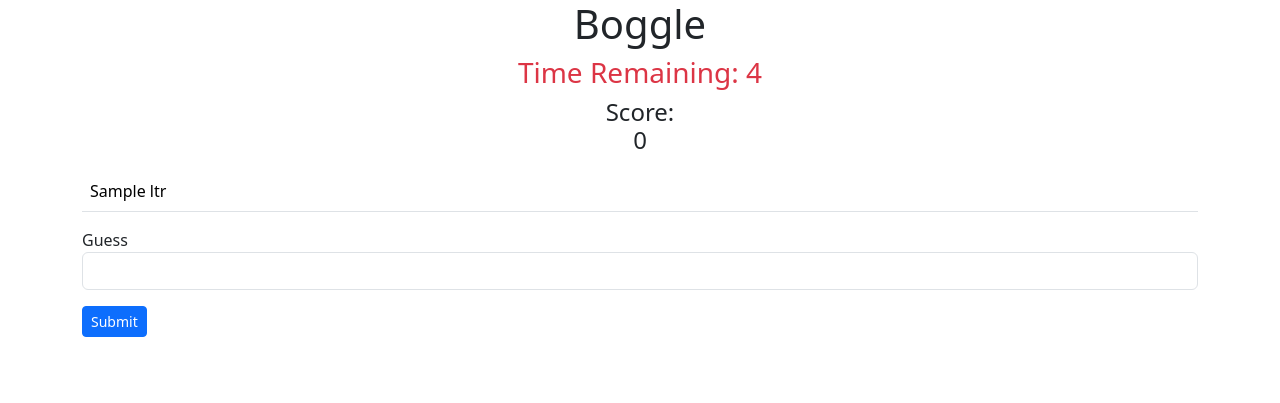
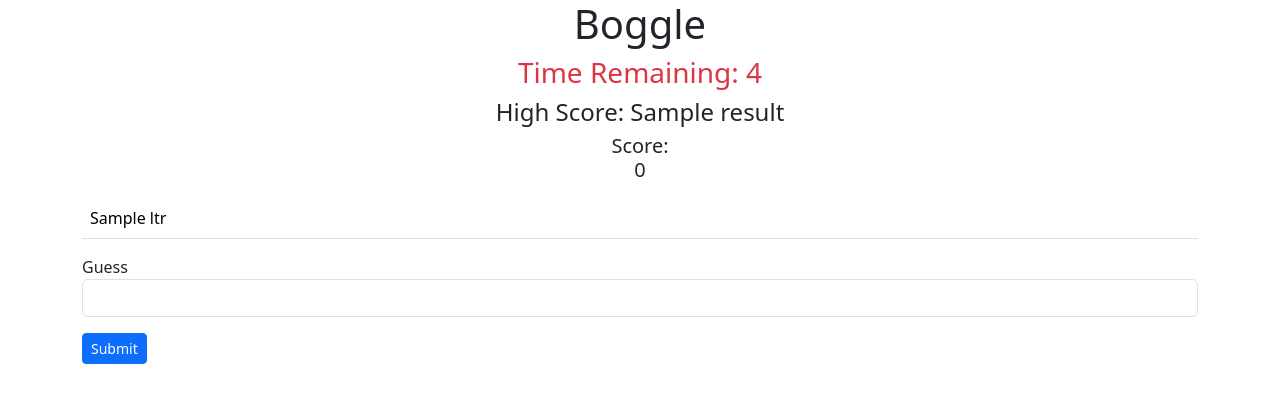
Before and after one commit to paytontaylor/flask-boggle_new, a Flask app: template templates/boggle.html in a window 1280 px wide. Shown: the top 403 px of the page. Run offline with Flask 2, Linux system fonts and the light colour scheme; the template is opened without the code that fills it: most values are stand-ins (such as "Sample title", 1, 10 or a date in 2020).

Commit message:
boggle_v2

```diff
--- a/app.py
+++ b/app.py
@@ -18,14 +18,17 @@ def show_board():
 
 @app.route('/check-word', methods=['POST'])
 def check_word():
+    """ Checks if word is Valid or just Not on Board """
     board = session['board']
     word = request.get_json()['guess']
     result = boggle_game.check_valid_word(board, word)
     return jsonify(result=result)
 
 
-@app.route('/get-stats')
+@app.route('/get-stats', methods=['POST'])
 def get_stats():
-    final_score = request.json
-
-    return jsonify(score=final_score)
+    """ Checks for new high score and tracks times played """
+    score = request.json['score']
+    session['high-score'] = score
+    high_score = session['high-score']
+    return jsonify(high_score=high_score)
--- a/static/boggle.js
+++ b/static/boggle.js
@@ -1,49 +1,52 @@
-const $form = $('#form')
-const $showTimer = $('#showTimer')
-let $score = parseInt($('#score').text())
-let seconds = 10
+const $form = $('#form');
+const $showTimer = $('#showTimer');
+let $score = parseInt($('#score').text());
+let seconds = 10;
+let highScore;
 
-function timer() {
-    setInterval(() => {
+const timer = () => {
+    let handle = setInterval(() => {
         if (seconds > 0) {
-            seconds--
-            $showTimer.text(`Time Remaining: ${seconds}`)
+            seconds--;
+            $showTimer.text(`Time Remaining: ${seconds}`);
         }
         else {
-            clearInterval()
-            $form.remove()
+            clearInterval(handle);
+            $form.remove();
+            finalScore = $score;
+            sendStats(finalScore);
         }
     }, 1000)
 }
 
 $form.submit(async function(e){
-    e.preventDefault()
-    const $guess = $('#guess').val()
+    e.preventDefault();
+    const $guess = $('#guess').val();
 
-    let res = await axios.post('/check-word', {'guess': $guess})
-    const result = res.data.result
-    checkWord(result)
+    let res = await axios.post('/check-word', {'guess': $guess});
+    const result = res.data.result;
+    checkWord(result);
 })
 
 const checkWord = (res) => {
-    const $responseArea = $('#responseArea')
-    const $guess = $('#guess').val()
+    // Checks whether guess is a valid word or just not on the board
+    const $responseArea = $('#responseArea');
+    const $guess = $('#guess').val();
     if (res === 'ok') {
         $responseArea.text('Word is Valid');
         $('#score').text($score += $guess.length);
     }
     if (res === 'not-on-board'){
-        $responseArea.text('Word not on Board')
+        $responseArea.text('Word not on Board');
     }
     if (res === 'not-a-word'){
         $responseArea.text('Not a Valid Word')
     }
 }
 
-const sendStats = async () => {
-    const finalScore = $score
-    let data = await axios.post('/get-stats', {'score': finalScore})
+const sendStats = async (final_score) => {
+    // Sends score info to backend
+    let data = await axios.post('/get-stats', {'score': $score})
 }
 
 timer()
-sendStats()
--- a/templates/boggle.html
+++ b/templates/boggle.html
@@ -10,8 +10,10 @@
   <body>
     <div class="container">
         <h1 class="text-center">Boggle</h1>
-        <h3 id="showTimer" class="text-center text-danger">Time Remaining: </h5>
-        <h4 class="text-center">Score: <p id="score">0</p></h4>
+        <h3 id="showTimer" class="text-center text-danger">Time Remaining:
+        </h3>
+        <h4 class="text-center">High Score: {{result}}</h4>
+        <h5 class="text-center">Score: <p id="score">0</p></h5>
         <table class="table">
             <tbody>
                 {% for row in board %}
```
